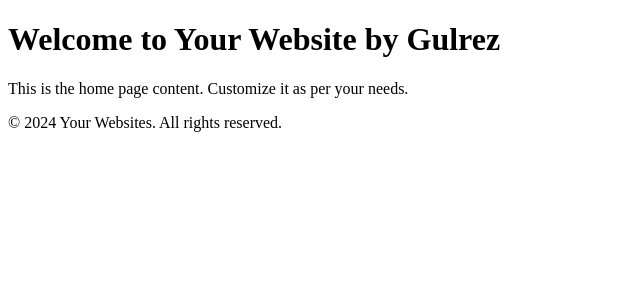
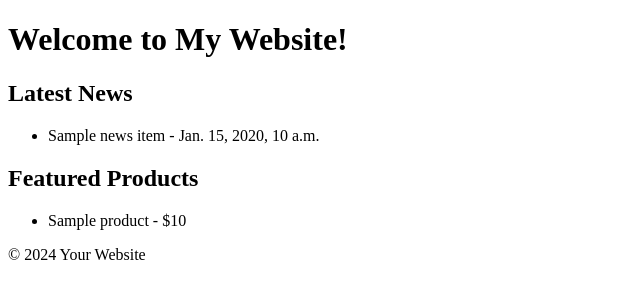
Before and after one commit to mrgulrez/test, a Django app: template templates/home.html in a window 1280 px wide. Shown: the top 300 px of the page, without its empty margins (0-640 px from the left). Run offline with Django 4.2, Linux system fonts and the light colour scheme; the template is opened without the code that fills it: most values are stand-ins (such as "Sample title", 1, 10 or a date in 2020).

Commit message:
Update home.html template

```diff
--- a/templates/home.html
+++ b/templates/home.html
@@ -1,25 +1,38 @@
-<!-- main/templates/home.html -->
+<!-- templates/home.html -->
 
 <!DOCTYPE html>
 <html lang="en">
 <head>
     <meta charset="UTF-8">
-    <meta http-equiv="X-UA-Compatible" content="IE=edge">
     <meta name="viewport" content="width=device-width, initial-scale=1.0">
-    <title>Welcome to Your Website</title>
+    <title>Your Home Page</title>
 </head>
 <body>
 
     <header>
-    <h1>Welcome to Your Website by Gulrez</h1>
+        <h1>Welcome to My Website!</h1>
     </header>
 
     <section>
-    <p>This is the home page content. Customize it as per your needs.</p>
+        <h2>Latest News</h2>
+        <ul>
+            {% for news_item in latest_news %}
+                <li>{{ news_item.title }} - {{ news_item.date }}</li>
+            {% endfor %}
+        </ul>
+    </section>
+
+    <section>
+        <h2>Featured Products</h2>
+        <ul>
+            {% for product in featured_products %}
+                <li>{{ product.name }} - ${{ product.price }}</li>
+            {% endfor %}
+        </ul>
     </section>
 
     <footer>
-    <p>&copy; 2024 Your Websites. All rights reserved.</p>
+        <p>&copy; 2024 Your Website</p>
     </footer>
 
 </body>
```
Lines whose indentation alone changed are shown as unchanged.
